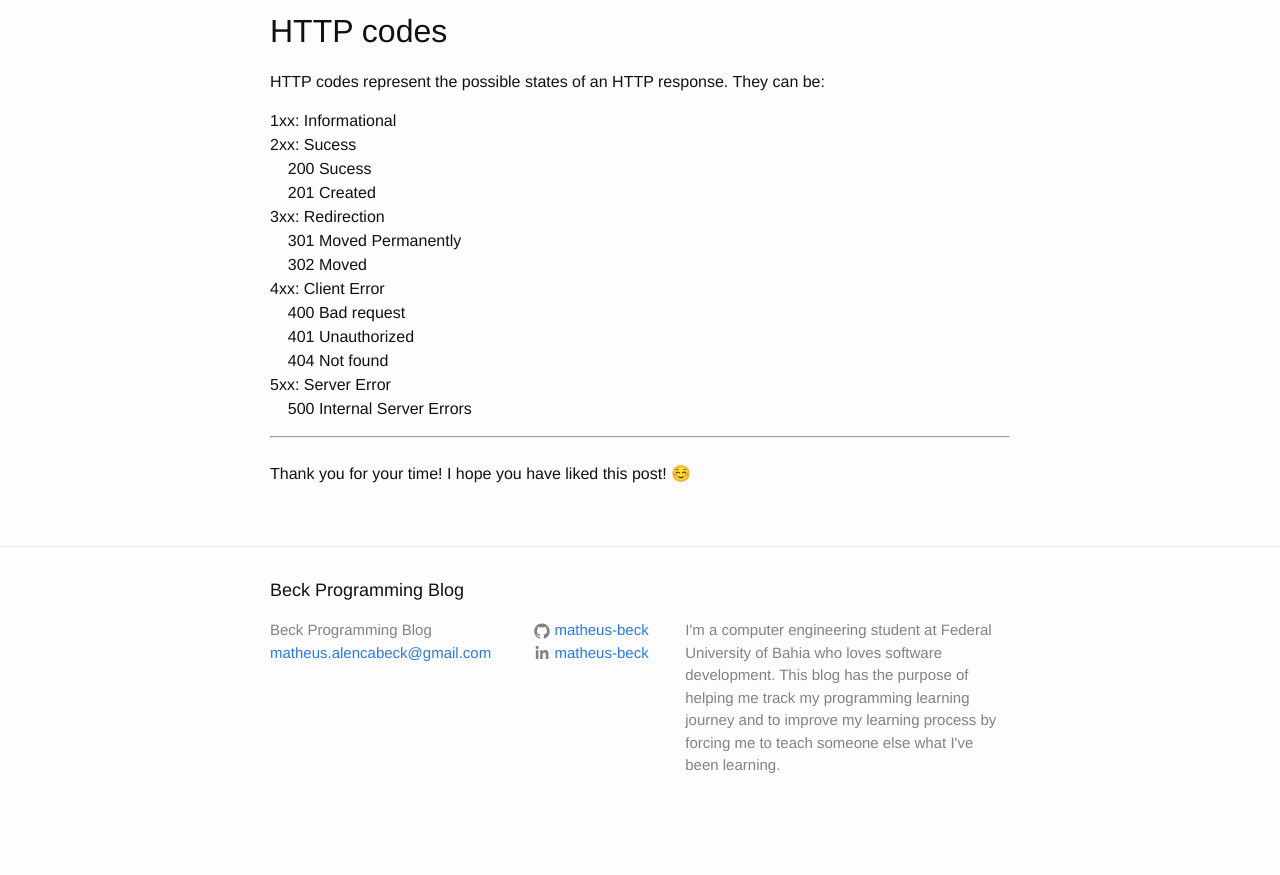
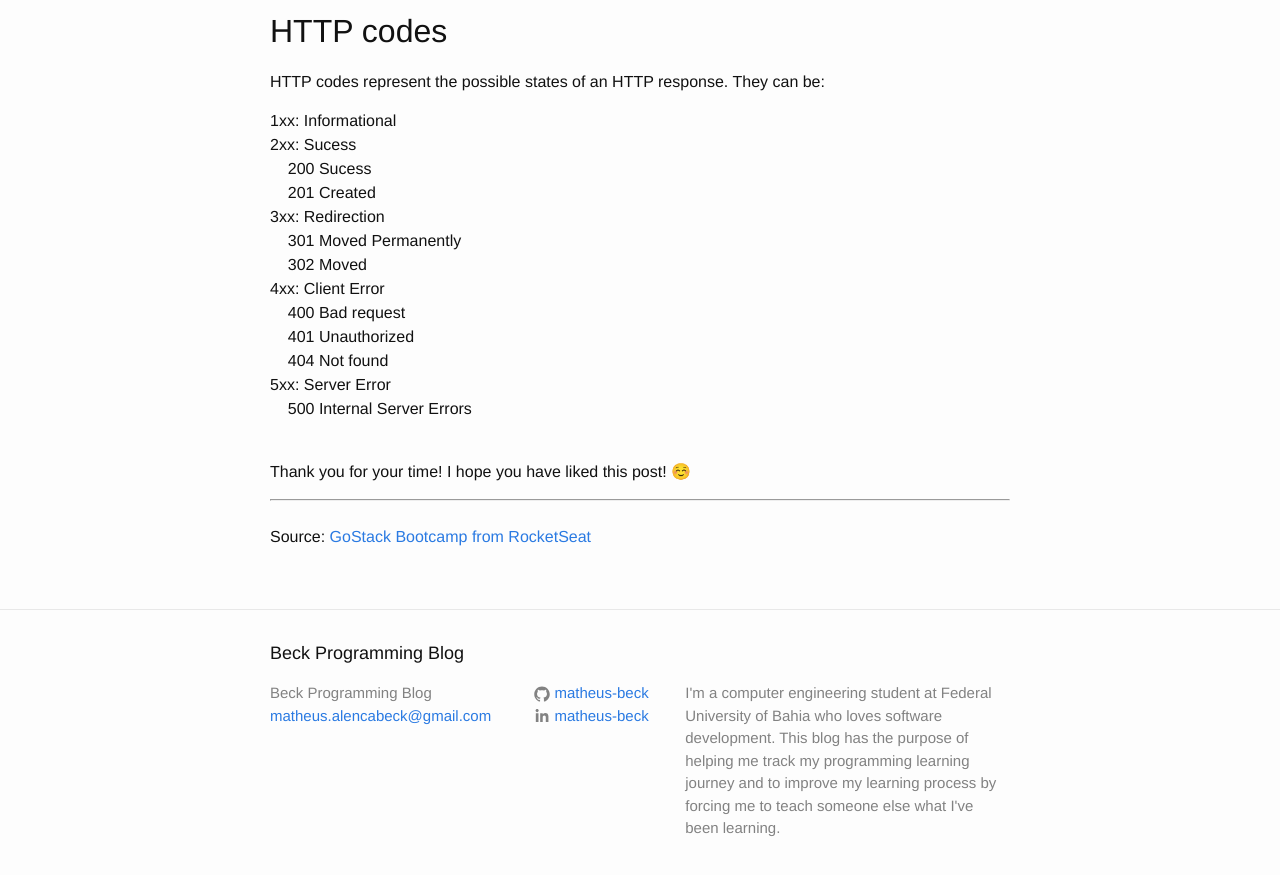
Before and after one commit to matheus-beck/blog, a Jekyll site: the page built from _posts/2019-08-25-concepts-of-rest-api.md, in a window 1280 px wide and 900 px high, scrolled down 1377 px. Shown: the top 875 px of the window. Built offline with Jekyll 4.4.1, drawn with Linux system fonts in a browser that asks for light colours; emoji names are drawn with the system emoji font; before the commit the page ends 2214 px from its top, so only the background shows below that.

Commit message:
Update 2019-08-25-concepts-of-rest-api.md

```diff
--- a/_posts/2019-08-25-concepts-of-rest-api.md
+++ b/_posts/2019-08-25-concepts-of-rest-api.md
@@ -64,6 +64,10 @@ HTTP codes represent the possible states of an HTTP response. They can be:
 5xx: Server Error
 &nbsp;&nbsp;&nbsp;&nbsp;500 Internal Server Errors
 
----
+<br>Thank you for your time! I hope you have liked this post! :relaxed:
 
-<br>Thank you for your time! I hope you have liked this post! :relaxed:
+***
+<br>Source: [GoStack Bootcamp from RocketSeat][rocketseat]
+
+
+[rocketseat]: https://rocketseat.com.br/
```
